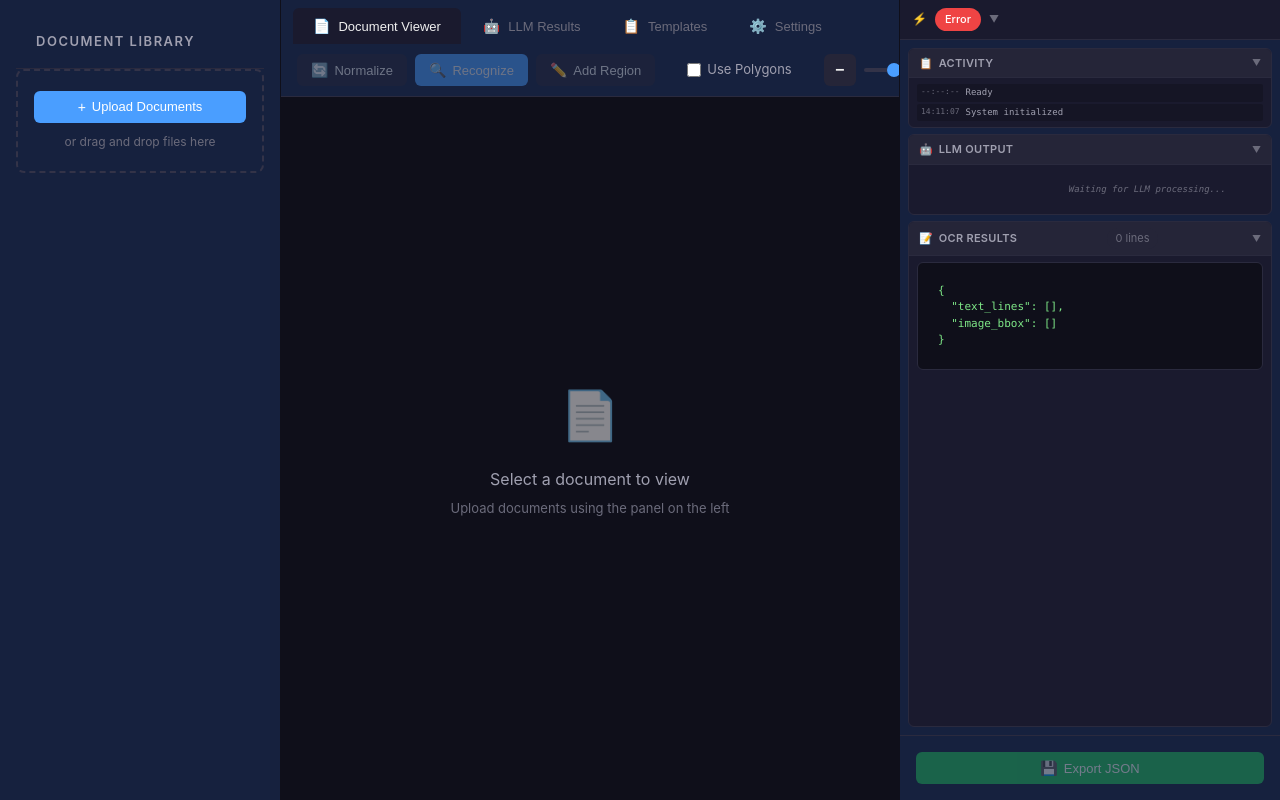
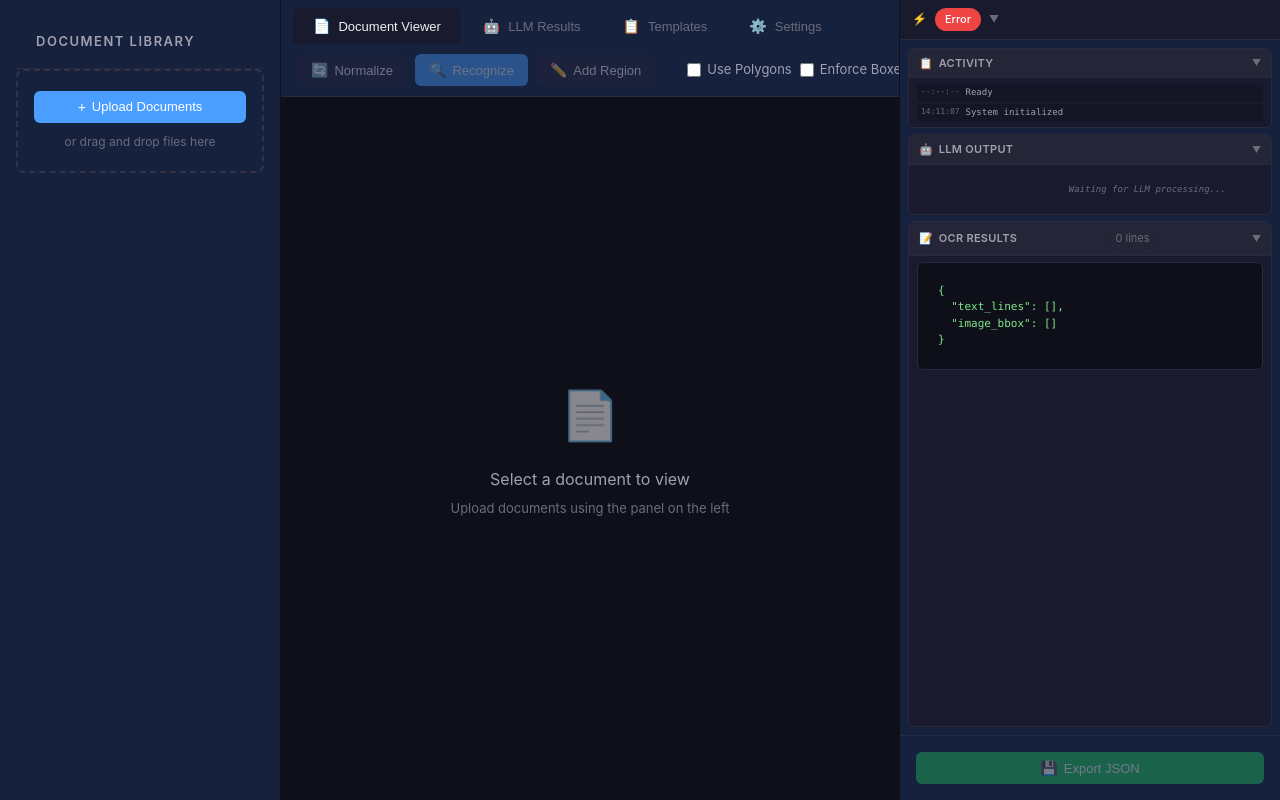
Before and after one commit to korobool/claims_doc_recognizer, a FastAPI app: page / in a window 1280 px wide. Run offline with FastAPI, Linux system fonts and the light colour scheme; data that the repository does not hold is empty; parts of the project's set-up code (start-up, migrations or seed data) failed here and were passed over; some libraries are stand-ins or nearby versions.

Commit message:
Bbox enforce mode added

```diff
--- a/app/routers/api.py
+++ b/app/routers/api.py
@@ -53,6 +53,7 @@ class ImageIdRequest(BaseModel):
 class RecognizeRegionRequest(BaseModel):
     image_id: str
     bbox: List[float]
+    enforce_boxes: bool = False  # Skip bbox detection, recognize text directly in the region
 
 
 class NormalizeResponse(BaseModel):
@@ -186,7 +187,7 @@ async def recognize_region_endpoint(request: RecognizeRegionRequest):
     with open(image_info["path"], "rb") as f:
         image_bytes = f.read()
 
-    result = recognize_region(image_bytes, request.bbox)
+    result = recognize_region(image_bytes, request.bbox, enforce_boxes=request.enforce_boxes)
 
     # Include image_id in result for vision LLM processing
     result["image_id"] = image_id
--- a/app/services/ocr_service.py
+++ b/app/services/ocr_service.py
@@ -238,13 +238,14 @@ def recognize_text(image_bytes: bytes) -> dict:
     }
 
 
-def recognize_region(image_bytes: bytes, bbox: list) -> dict:
+def recognize_region(image_bytes: bytes, bbox: list, enforce_boxes: bool = False) -> dict:
     """
     Recognize text in a specified region of an image.
 
     Args:
         image_bytes: Image as bytes
         bbox: Region coordinates [x1, y1, x2, y2]
+        enforce_boxes: If True, skip bbox detection and recognize text directly in the region
 
     Returns:
         dict: OCR results for the specified region
@@ -262,10 +263,22 @@ def recognize_region(image_bytes: bytes, bbox: list) -> dict:
     y2 = min(image.height, y2)
 
     cropped = image.crop((x1, y1, x2, y2))
+    crop_width, crop_height = cropped.size
 
     recognition_predictor, detection_predictor = get_predictors()
 
-    predictions = recognition_predictor([cropped], det_predictor=detection_predictor)
+    if enforce_boxes:
+        # Skip detection - use the entire cropped region as a single bbox
+        # Pass the bbox covering the entire cropped image
+        enforced_bbox = [[0, 0, crop_width, crop_height]]
+        predictions = recognition_predictor(
+            [cropped],
+            bboxes=[enforced_bbox],
+            det_predictor=None  # No detection needed
+        )
+    else:
+        # Normal flow - detect bboxes first, then recognize
+        predictions = recognition_predictor([cropped], det_predictor=detection_predictor)
 
     if not predictions or len(predictions) == 0:
         return {
--- a/app/static/js/app.js
+++ b/app/static/js/app.js
@@ -12,6 +12,7 @@ const state = {
     deviceInfoExpanded: false,
     statusLogExpanded: true,
     usePolygons: false,  // Toggle between bbox (false) and polygon (true) rendering
+    enforceBoxes: false, // Skip bbox detection - recognize text directly in drawn region
     // LLM state
     llmStatus: {
         ollamaAvailable: false,
@@ -151,6 +152,14 @@ function init() {
         });
     }
 
+    // Enforce Boxes toggle
+    const enforceBoxesCheckbox = document.getElementById('enforceBoxesCheckbox');
+    if (enforceBoxesCheckbox) {
+        enforceBoxesCheckbox.addEventListener('change', (e) => {
+            state.enforceBoxes = e.target.checked;
+        });
+    }
+
     // Keyboard zoom (Ctrl++ / Ctrl+-)
     document.addEventListener('keydown', handleKeyboardZoom);
 
@@ -1474,7 +1483,8 @@ async function processNewBbox(bbox) {
             headers: { 'Content-Type': 'application/json' },
             body: JSON.stringify({
                 image_id: state.selectedImageId,
-                bbox: bbox
+                bbox: bbox,
+                enforce_boxes: state.enforceBoxes
             })
         });
 
--- a/app/templates/index.html
+++ b/app/templates/index.html
@@ -4,7 +4,7 @@
     <meta charset="UTF-8">
     <meta name="viewport" content="width=device-width, initial-scale=1.0">
     <title>Document Recognition System</title>
-    <link rel="stylesheet" href="/static/css/style.css?v=31">
+    <link rel="stylesheet" href="/static/css/style.css?v=32">
 </head>
 <body>
     <div class="container">
@@ -65,6 +65,10 @@
                         <label class="toolbar-checkbox" title="Toggle between bounding boxes and polygons">
                             <input type="checkbox" id="usePolygonsCheckbox">
                             <span class="checkbox-label">Use Polygons</span>
+                        </label>
+                        <label class="toolbar-checkbox" title="Skip bbox detection - recognize text directly in drawn region">
+                            <input type="checkbox" id="enforceBoxesCheckbox">
+                            <span class="checkbox-label">Enforce Boxes</span>
                         </label>
                     </div>
                     <div class="toolbar-separator"></div>
@@ -415,6 +419,6 @@
         </aside>
     </div>
 
-    <script src="/static/js/app.js?v=31"></script>
+    <script src="/static/js/app.js?v=32"></script>
 </body>
 </html>
```
